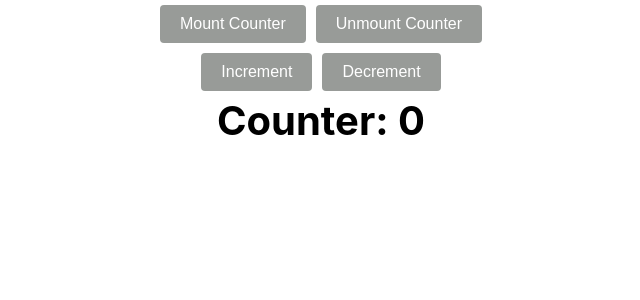
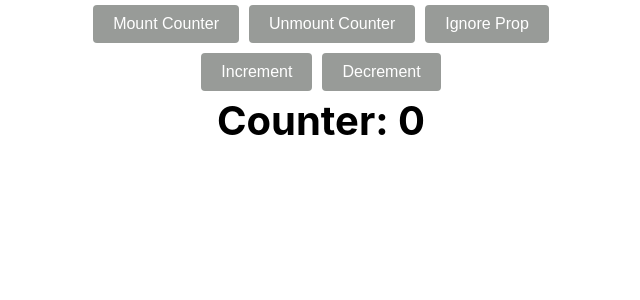
Before and after one commit to MikeAtwood/lifecycle-practice, a React (Create React App) app: page / in a window 1280 px wide. Shown: the top 300 px of the page, without its empty margins (319-959 px from the left). Built offline with nearby package versions, Linux system fonts and the light colour scheme.

Commit message:
shouldComponentUpdate method

```diff
--- a/src/App.js
+++ b/src/App.js
@@ -6,18 +6,25 @@ class App extends Component {
   constructor(props) {
     super(props)
     this.state = {
-      mount: true
+      mount: true,
+      ignoreProp: 0
     }
 
     this.mountCounter = () => this.setState({mount: true})
     this.unmountCounter = () => this.setState({mount: false})
+
+    this.ignoreProp = () => this.setState({ignoreProp: Math.random()})
   }
   render() {
     return (
       <div className="App">
         <button onClick={this.mountCounter} disabled={this.state.mount}>Mount Counter</button>
         <button onClick={this.unmountCounter} disabled={!this.state.mount}>Unmount Counter</button>
-        {this.state.mount ? <Counter /> : null}
+        <button onClick={this.ignoreProp}>Ignore Prop</button>
+        {this.state.mount ?
+        <Counter ignoreProp={this.state.ignoreProp}
+        />
+        : null}
       </div>
     );
   }
--- a/src/components/Counter.js
+++ b/src/components/Counter.js
@@ -15,6 +15,16 @@ class Counter extends Component {
     componentDidMount() {
         console.log('Component Did Mount')
         console.log('-------------------')
+    }
+
+    shouldComponentUpdate(nextProps, nextState) {
+        if(nextProps.ignoreProp &&
+            this.props.ignoreProp !== nextProps.ignoreProp) {
+                console.log('Should Component Update = DO NOT RENDER')
+                return false
+            }
+            console.log('Should Component Update - RENDER')
+        return true
     }
 
     render() {
```
